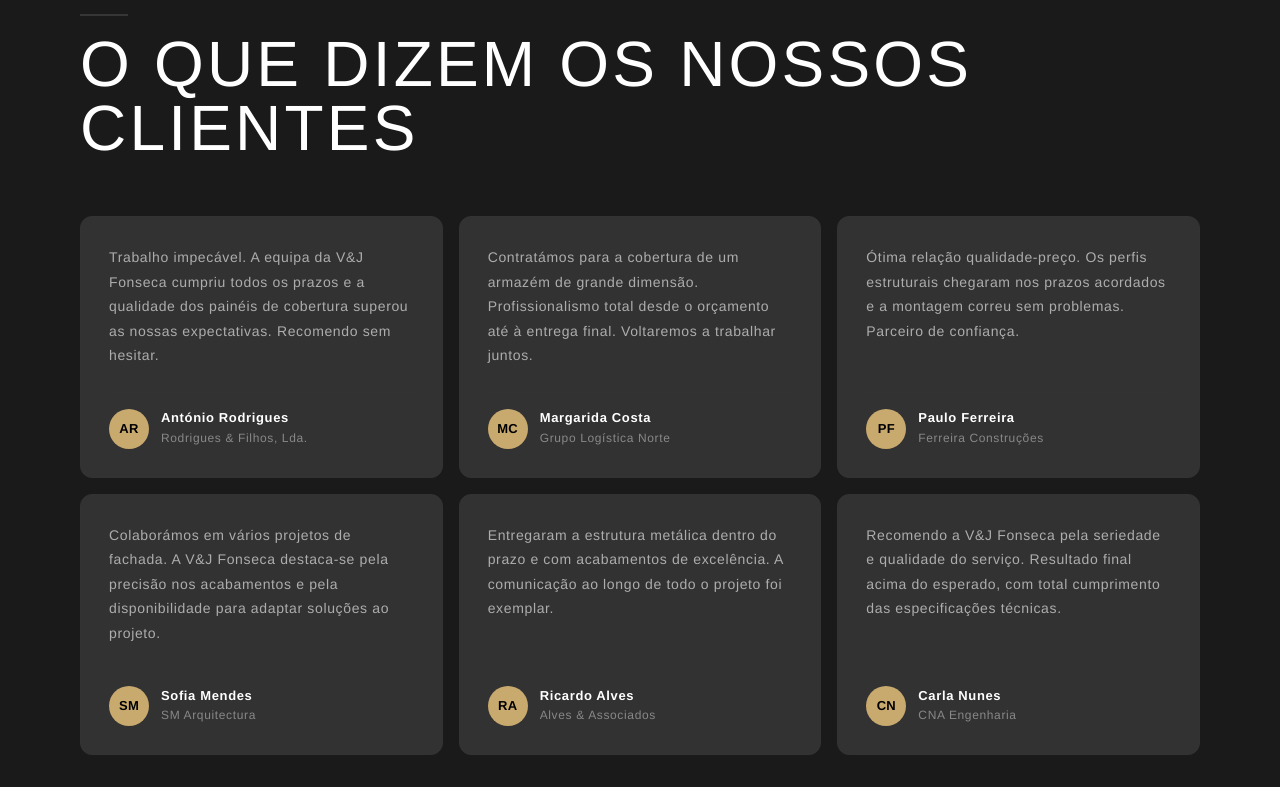
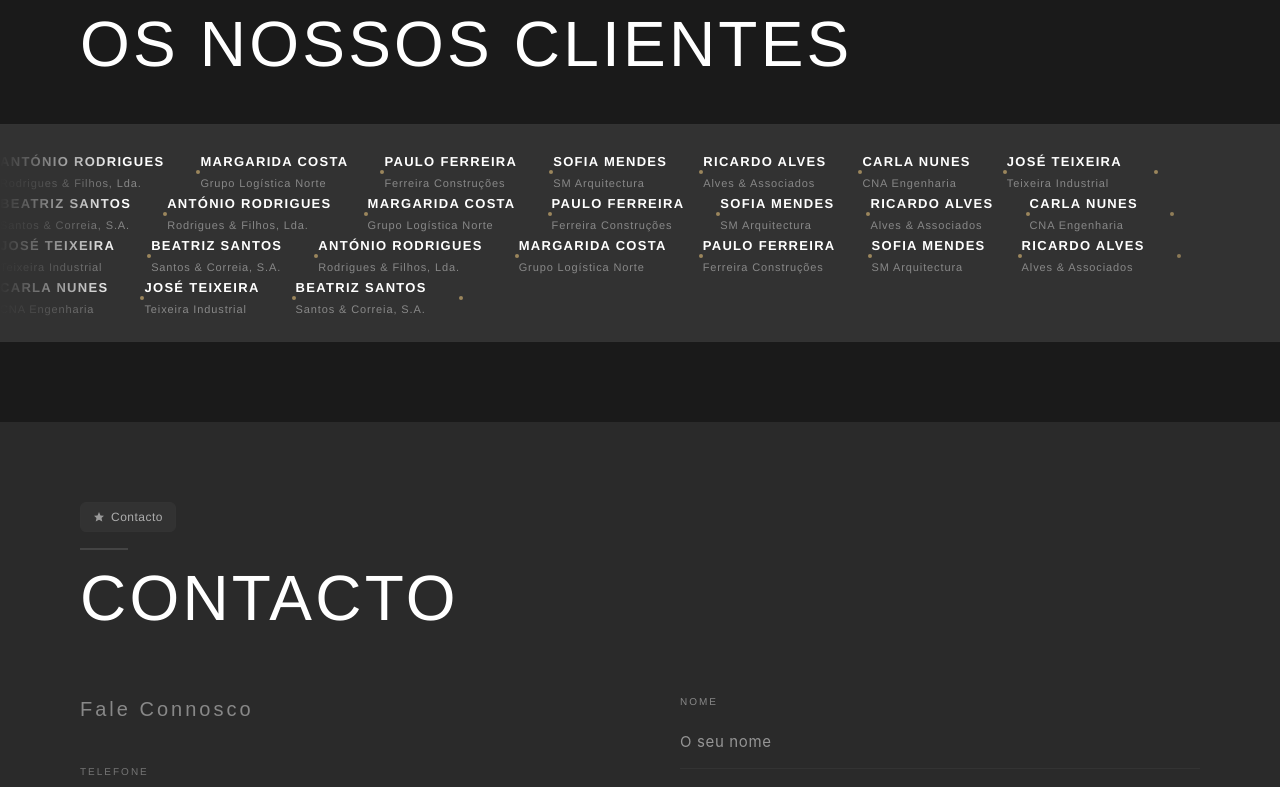
Before and after one commit to itsjustiago/vjfonsecav2, a React (Vite) app: page / in a window 1280 px wide. Shown: the part 4133-4920 px from the top of the page. Built offline with nearby package versions, Linux system fonts and the light colour scheme.

Commit message:
auto: Reviews.jsx"

```diff
--- a/src/components/Reviews.jsx
+++ b/src/components/Reviews.jsx
@@ -1,156 +1,109 @@
-import { motion } from 'framer-motion'
-import { useInView } from '../hooks/useInView'
 import SectionBadge from './SectionBadge'
 
-const reviews = [
-  {
-    name: 'António Rodrigues',
-    role: 'Rodrigues & Filhos, Lda.',
-    text: 'Trabalho impecável. A equipa da V&J Fonseca cumpriu todos os prazos e a qualidade dos painéis de cobertura superou as nossas expectativas. Recomendo sem hesitar.',
-  },
-  {
-    name: 'Margarida Costa',
-    role: 'Grupo Logística Norte',
-    text: 'Contratámos para a cobertura de um armazém de grande dimensão. Profissionalismo total desde o orçamento até à entrega final. Voltaremos a trabalhar juntos.',
-  },
-  {
-    name: 'Paulo Ferreira',
-    role: 'Ferreira Construções',
-    text: 'Ótima relação qualidade-preço. Os perfis estruturais chegaram nos prazos acordados e a montagem correu sem problemas. Parceiro de confiança.',
-  },
-  {
-    name: 'Sofia Mendes',
-    role: 'SM Arquitectura',
-    text: 'Colaborámos em vários projetos de fachada. A V&J Fonseca destaca-se pela precisão nos acabamentos e pela disponibilidade para adaptar soluções ao projeto.',
-  },
-  {
-    name: 'Ricardo Alves',
-    role: 'Alves & Associados',
-    text: 'Entregaram a estrutura metálica dentro do prazo e com acabamentos de excelência. A comunicação ao longo de todo o projeto foi exemplar.',
-  },
-  {
-    name: 'Carla Nunes',
-    role: 'CNA Engenharia',
-    text: 'Recomendo a V&J Fonseca pela seriedade e qualidade do serviço. Resultado final acima do esperado, com total cumprimento das especificações técnicas.',
-  },
+const clients = [
+  { name: 'António Rodrigues', company: 'Rodrigues & Filhos, Lda.' },
+  { name: 'Margarida Costa',   company: 'Grupo Logística Norte' },
+  { name: 'Paulo Ferreira',    company: 'Ferreira Construções' },
+  { name: 'Sofia Mendes',      company: 'SM Arquitectura' },
+  { name: 'Ricardo Alves',     company: 'Alves & Associados' },
+  { name: 'Carla Nunes',       company: 'CNA Engenharia' },
+  { name: 'José Teixeira',     company: 'Teixeira Industrial' },
+  { name: 'Beatriz Santos',    company: 'Santos & Correia, S.A.' },
 ]
 
-function initials(name) {
-  return name.split(' ').slice(0, 2).map((n) => n[0]).join('')
-}
+function Item({ name, company }) {
+  return (
+    <span style={{ display: 'inline-flex', alignItems: 'center', gap: '32px', flexShrink: 0 }}>
+      <span style={{ display: 'inline-flex', flexDirection: 'column', gap: '3px' }}>
+        <span style={{
+          fontFamily: 'Helvetica, sans-serif',
+          fontWeight: 700,
+          fontSize: '13px',
+          letterSpacing: '0.1em',
+          textTransform: 'uppercase',
+          color: 'var(--color-text)',
+          whiteSpace: 'nowrap',
+        }}>
+          {name}
+        </span>
+        <span style={{
+          fontFamily: 'Helvetica, sans-serif',
+          fontSize: '11px',
+          letterSpacing: '0.08em',
+          color: 'var(--color-muted)',
+          whiteSpace: 'nowrap',
+        }}>
+          {company}
+        </span>
+      </span>
 
-function ReviewCard({ review, index }) {
-  const [ref, inView] = useInView({ threshold: 0.1 })
-
-  return (
-    <motion.div
-      ref={ref}
-      initial={{ opacity: 0, y: 20 }}
-      animate={inView ? { opacity: 1, y: 0 } : {}}
-      transition={{ duration: 0.5, delay: index * 0.07 }}
-      style={{
-        background: 'var(--color-surface)',
-        border: '1px solid var(--color-border)',
-        borderRadius: '12px',
-        padding: '28px',
-        display: 'flex',
-        flexDirection: 'column',
-        gap: '24px',
-      }}
-    >
-      <p
-        style={{
-          color: 'var(--color-text-60)',
-          fontSize: '14px',
-          lineHeight: '1.75',
-          flex: 1,
-        }}
-      >
-        {review.text}
-      </p>
-
-      <div
-        style={{
-          display: 'flex',
-          alignItems: 'center',
-          gap: '12px',
-          paddingTop: '16px',
-          borderTop: '1px solid var(--color-border)',
-        }}
-      >
-        <div
-          style={{
-            width: '40px',
-            height: '40px',
-            borderRadius: '50%',
-            background: 'var(--color-accent)',
-            display: 'flex',
-            alignItems: 'center',
-            justifyContent: 'center',
-            flexShrink: 0,
-            fontSize: '13px',
-            fontWeight: 700,
-            color: '#000',
-            letterSpacing: '0.02em',
-          }}
-        >
-          {initials(review.name)}
-        </div>
-        <div>
-          <p
-            style={{
-              color: 'var(--color-text)',
-              fontSize: '13px',
-              fontWeight: 600,
-              lineHeight: 1.3,
-            }}
-          >
-            {review.name}
-          </p>
-          <p
-            style={{
-              color: 'var(--color-muted)',
-              fontSize: '12px',
-              marginTop: '2px',
-            }}
-          >
-            {review.role}
-          </p>
-        </div>
-      </div>
-    </motion.div>
+      {/* separator */}
+      <span style={{
+        width: '4px',
+        height: '4px',
+        borderRadius: '50%',
+        background: 'var(--color-accent)',
+        flexShrink: 0,
+        opacity: 0.7,
+      }} />
+    </span>
   )
 }
 
 export default function Reviews() {
-  const [ref, inView] = useInView({ threshold: 0.1 })
+  // Duplicate enough times for a seamless loop regardless of screen width
+  const track = [...clients, ...clients, ...clients]
 
   return (
-    <section id="reviews" style={{ background: 'var(--color-bg)', padding: '100px 0' }}>
-      <div className="container">
-        <motion.div
-          ref={ref}
-          initial={{ opacity: 0, y: 16 }}
-          animate={inView ? { opacity: 1, y: 0 } : {}}
-          transition={{ duration: 0.5 }}
-          style={{ marginBottom: '56px' }}
-        >
-          <SectionBadge label="Clientes" />
-          <h2 className="section-title">O que dizem os nossos clientes</h2>
-        </motion.div>
+    <section id="reviews" style={{ background: 'var(--color-bg)', padding: '80px 0 0' }}>
+      {/* Title — contained */}
+      <div className="container" style={{ marginBottom: '48px' }}>
+        <SectionBadge label="Clientes" />
+        <h2 className="section-title">Os nossos clientes</h2>
+      </div>
 
-        <div
-          style={{
-            display: 'grid',
-            gridTemplateColumns: 'repeat(3, 1fr)',
-            gap: '16px',
-          }}
-        >
-          {reviews.map((review, i) => (
-            <ReviewCard key={review.name} review={review} index={i} />
+      {/* Full-bleed marquee strip */}
+      <div style={{
+        borderTop: '1px solid var(--color-border)',
+        borderBottom: '1px solid var(--color-border)',
+        background: 'var(--color-surface)',
+        overflow: 'hidden',
+        paddingTop: '24px',
+        paddingBottom: '24px',
+        marginBottom: '0',
+        position: 'relative',
+        zIndex: 1,
+      }}>
+        {/* Fade edges */}
+        <div style={{
+          position: 'absolute',
+          left: 0,
+          top: 0,
+          bottom: 0,
+          width: '120px',
+          background: 'linear-gradient(to right, var(--color-surface), transparent)',
+          zIndex: 2,
+          pointerEvents: 'none',
+        }} />
+        <div style={{
+          position: 'absolute',
+          right: 0,
+          top: 0,
+          bottom: 0,
+          width: '120px',
+          background: 'linear-gradient(to left, var(--color-surface), transparent)',
+          zIndex: 2,
+          pointerEvents: 'none',
+        }} />
+
+        <div className="marquee-track">
+          {track.map((c, i) => (
+            <Item key={i} name={c.name} company={c.company} />
           ))}
         </div>
       </div>
+
+      <div style={{ height: '80px' }} />
     </section>
   )
 }
```
